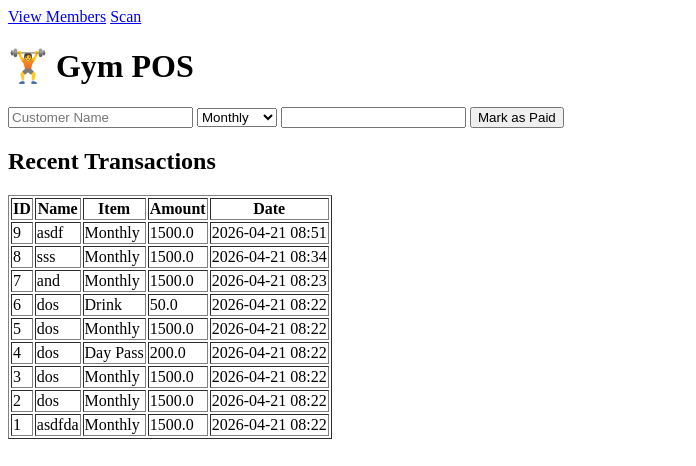
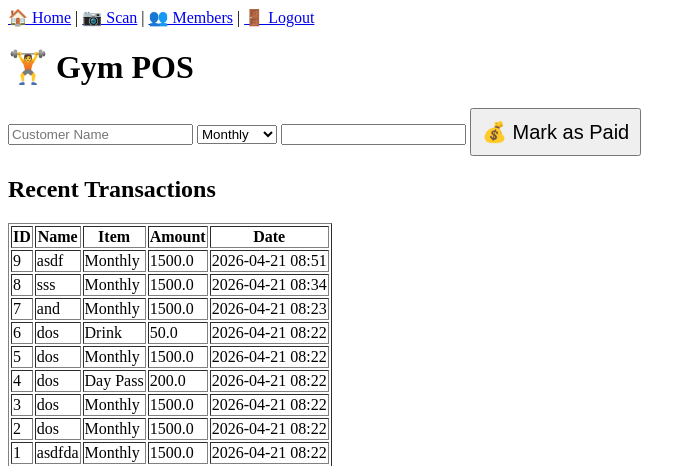
Before and after one commit to XONEDAYS/gym-pos-system, a FastAPI app: page / in a window 1280 px wide. Shown: the top 466 px of the page, without its empty margins (0-696 px from the left). Run offline with FastAPI, Linux system fonts and the light colour scheme; data comes from the database, SQL or seed files in the repository.

Commit message:
add link to other page

```diff
--- a/templates/index.html
+++ b/templates/index.html
@@ -1,11 +1,16 @@
 <!DOCTYPE html>
 <html>
 <head>
+    <meta name="viewport" content="width=device-width, initial-scale=1.0">
     <title>Gym POS</title>
 </head>
 <body>
-<a href="/members">View Members</a>
-<a href="/scan">Scan</a>
+<div style="margin-bottom:20px;">
+    <a href="/">🏠 Home</a> |
+    <a href="/scan">📷 Scan</a> |
+    <a href="/members">👥 Members</a> |
+    <a href="/logout">🚪 Logout</a>
+</div>
 <h1>🏋️ Gym POS</h1>
 
 <form action="/pay" method="post">
@@ -19,7 +24,9 @@
 
     <input type="number" id="amount" readonly>
 
-    <button type="submit">Mark as Paid</button>
+    <button type="submit" style="font-size:20px;padding:10px;">
+        💰 Mark as Paid
+    </button>
 </form>
 
 <h2>Recent Transactions</h2>
--- a/templates/members.html
+++ b/templates/members.html
@@ -4,6 +4,12 @@
     <title>Members</title>
 </head>
 <body>
+    <div style="margin-bottom:20px;">
+        <a href="/">🏠 Home</a> |
+        <a href="/scan">📷 Scan</a> |
+        <a href="/members">👥 Members</a> |
+        <a href="/logout">🚪 Logout</a>
+    </div>
 <th>Action</th>
 <h1>👥 Members</h1>
 
```
Also changed, not shown: templates/login.html (+20 -0 lines), templates/scan.html (+6 -1 lines).
